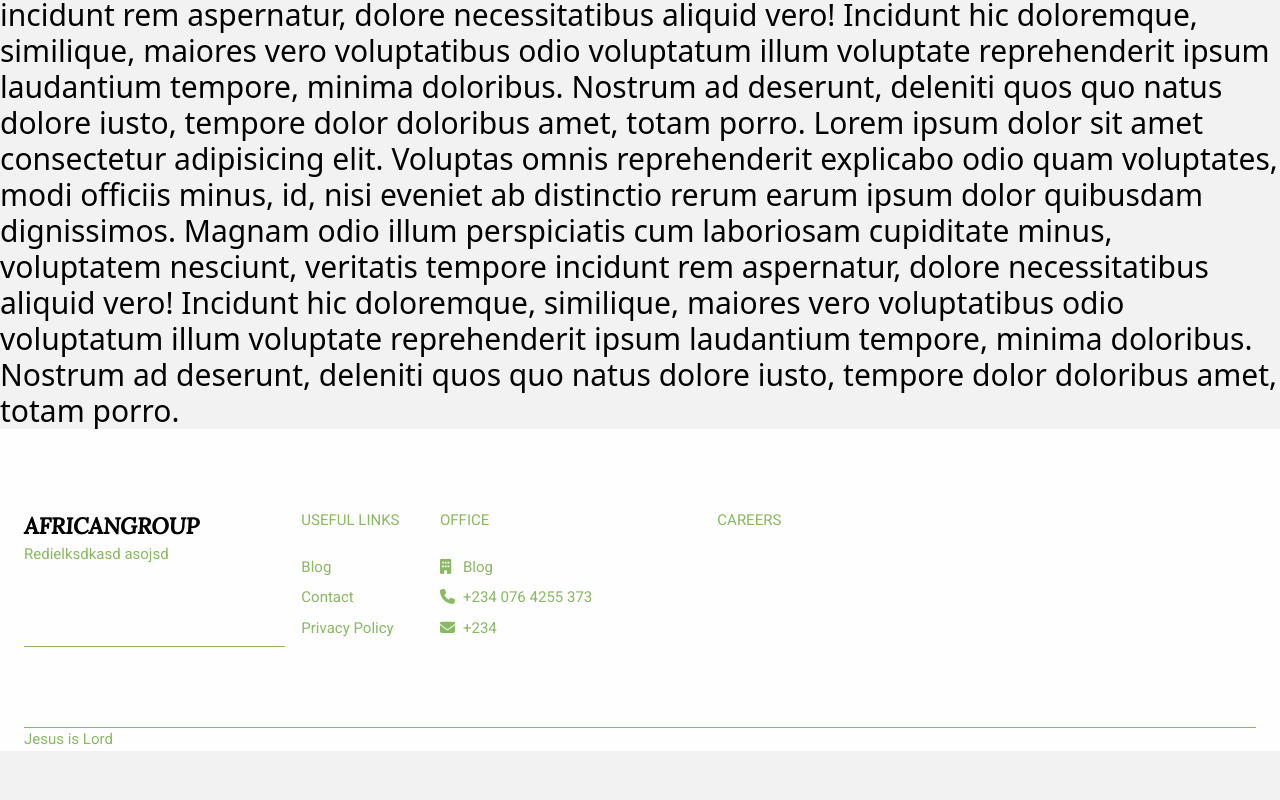
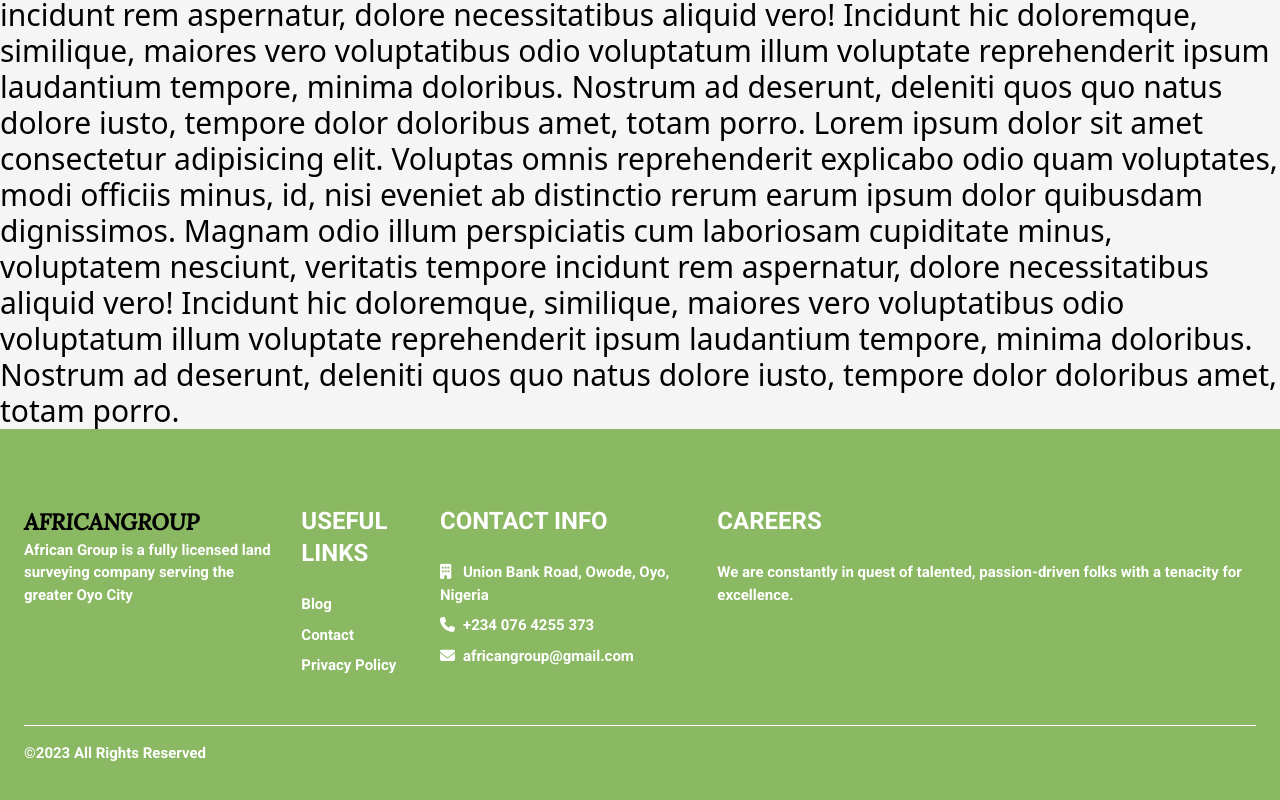
Before and after one commit to Peteru2/AfricanGroup, a React (Vite) app: page / in a window 1280 px wide. Shown: the part 5238-6038 px from the top of the page. Before the commit the page ends 5989 px from the top, so only its background shows below. Built offline with nearby package versions, Linux system fonts and the light colour scheme.

Commit message:
Footer almost done

```diff
--- a/src/component/Footer.jsx
+++ b/src/component/Footer.jsx
@@ -1,34 +1,36 @@
 const Footer = () => {
     return (
         <>
-            <section className="bg-white bg-opacity-90 px-6   w-full font-roboto text-private text-[15px]">
-                <div className="grid md:grid-cols-9 py-20 grid-cols-1 gap-4 border-b-[1px] border-private bo">
-                    <div className="col-span-2 w-full border-b-[1px] border-private md: border-0">
+            <section className="bg-private px-6 py-9  w-full font-roboto text-white text-[15px] font-bold">
+                <div className="grid md:grid-cols-9 py-10 grid-cols-1 gap-4 border-b-[1px] border-white ">
+                    <div className="col-span-2 w-full border-b-[1px] border-white md:border-0">
                         <h2 className="font-lora text-[150%] font-bold text-black "><i>AFRICANGROUP</i></h2>
-                        <h4>Redielksdkasd asojsd </h4>
+                        <h4>African Group  is a fully licensed land surveying company serving the greater Oyo City</h4>
+
                     </div>
                     <div className="col-span-4 md:col-span-1">
-                        <h2 className="mb-6">USEFUL LINKS</h2>
+                        <h2 className="mb-6 text-2xl">USEFUL LINKS</h2>
 
-                        <h4 className="my-2">Blog</h4>
-                        <h4 className="my-2">Contact</h4>
-                        <h4 className="my-2">Privacy Policy</h4>
+                        <h4 className="my-2"> <button className="hover:text-vintage  transition ease-in-out delay-150 duration-900">Blog </button></h4>
+                        <h4 className="my-2"> <button className="hover:text-vintage  transition ease-in-out delay-150 duration-900">Contact</button></h4>
+                        <h4 className="my-2"> <button className="hover:text-vintage  transition ease-in-out delay-150 duration-900">Privacy Policy</button></h4>
 
                     </div>
                     <div className="col-span-2">
-                        <h2 className="mb-6">OFFICE</h2>
-                        <h4 className="my-2"><i className="fa fa-building mr-2"></i> Blog</h4>
-                        <h4 className="my-2"><i className="fa fa-phone mr-2"></i>+234 076 4255 373</h4>
-                        <h4 className="my-2"><i className="fa fa-envelope mr-2"></i>+234</h4>
+                        <h2 className="mb-6 text-2xl">CONTACT INFO</h2>
+                        <h4 className="my-2"><i className="fa fa-building mr-2"></i> Union Bank Road, Owode, Oyo, Nigeria</h4>
+                        <h4 className="my-2"> <button className="hover:text-vintage  transition ease-in-out delay-150 duration-900"><i className="fa fa-phone mr-2"></i>+234 076 4255 373 </button></h4>
+                        <h4 className="my-2"> <button className="hover:text-vintage  transition ease-in-out delay-150 duration-900"><i className="fa fa-envelope mr-2"></i>africangroup@gmail.com</button></h4>
 
 
                     </div>
 
                     <div className="col-span-4">
-                        <h2>CAREERS</h2>
+                        <h2 className="mb-6 font-serif text-2xl">CAREERS</h2>
+                        <h4>We are constantly in quest of talented, passion-driven folks with a tenacity for excellence.</h4>
                     </div>
                     </div>
-                    <div>Jesus is Lord</div>
+                    <h2 className="my-4">©2023 All Rights Reserved</h2>
             </section>
         </>
      );
--- a/src/component/LandingPageComp/FirstSection.jsx
+++ b/src/component/LandingPageComp/FirstSection.jsx
@@ -141,7 +141,7 @@ const FirstSection = () => {
                         Lorem ipsum dolor sit amet consectetur adipisicing elit. Eligendi odio amet, culpa in ab consectetur itaque sed, perspiciatis inventore id expedita distinctio et aperiam. Ea, expedita asperiores iure, velit blanditiis pariatur facilis quisquam iste repellendus dolorem id! Voluptatum ab consequatur velit, asperiores molestiae laudantium perferendis ratione? Nemo, numquam quis non odit accusantium eligendi et excepturi explicabo reprehenderit officia obcaecati fuga delectus molestias aliquid vel dolor iure neque quidem ex inventore impedit repudiandae similique, nostrum eveniet. Architecto cumque fugiat nisi voluptatum!
                         </h4>
                         <div className="mt-8">
-                            <button className="p-2 rounded-[30px] border-private hover:bg-private hover:text-white text-center transition ease-in-out delay-150 duration-900 hover:border-white border-[2px] w-36">
+                            <button className="p-2 rounded-[30px] border-private hover:bg-private hover:text-vintage text-center transition ease-in-out delay-150 duration-900 hover:border-white border-[2px] w-36">
                                 <Link
                                 to={"/About"}
                                 >About us</Link>
--- /dev/null
+++ b/src/component/SideChat.jsx
@@ -0,0 +1,13 @@
+const Chat = () => {
+    return (
+        <>
+            <section>
+                        <div className="sideChat flex">
+                            <h2>Need help? <b>Chat with us</b></h2>
+                        </div>
+            </section>
+        </>
+     );
+}
+
+export default Chat;
--- a/src/index.css
+++ b/src/index.css
@@ -7,6 +7,6 @@
 @tailwind utilities;
 
 body{
-    background: rgba(128, 128, 128,.1);
+    background: rgba(241, 239, 239, 0.6);
     /* overflow-x: hidden */
 }
--- a/src/style.css
+++ b/src/style.css
@@ -22,3 +22,12 @@ a, LINK {
     -webkit-tap-highlight-color: transparent !important;
     outline: none !important;
 }
+.sideChat{
+    position: fixed;
+    bottom: 10px;
+    right: 10px;
+}
+button{
+    -webkit-tap-highlight-color: transparent !important;
+    outline: none !important;
+}
--- a/tailwind.config.js
+++ b/tailwind.config.js
@@ -12,8 +12,8 @@ export default {
       'white': '#ffffff',
       'black':'#000000',
       'gray':'#c7c6c1',
-      'red':'#FF0000'
-
+      'red':'#FF0000',
+      'vintage':'#540202'
     },
     fontFamily:{
       roboto:["Roboto", "sans-serif"],
```
Also changed, not shown: src/Views/Landing.jsx (+2 -0 lines).
